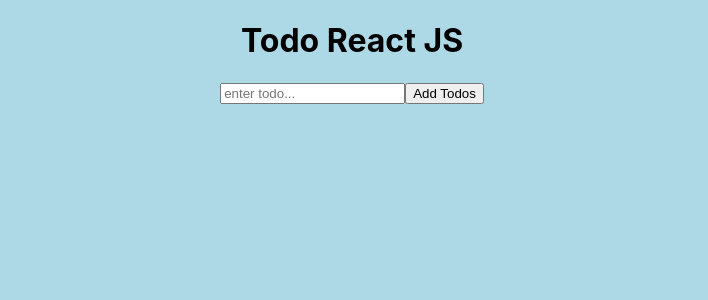
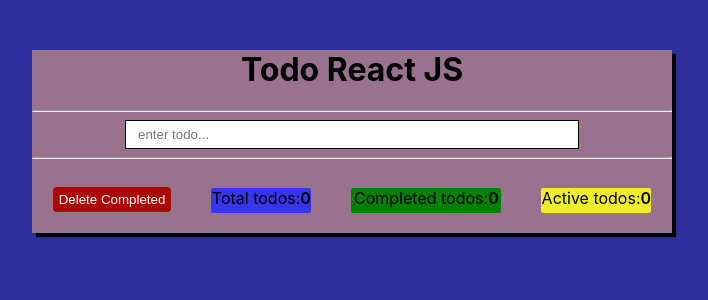
Before and after one commit to AdarshKhare29/Todo-react-app, a React (Create React App) app: page / in a window 1280 px wide. Shown: the top 300 px of the page, without its empty margins (288-996 px from the left). Built offline with nearby package versions, Linux system fonts and the light colour scheme.

Commit message:
added css

```diff
--- a/package.json
+++ b/package.json
@@ -6,6 +6,7 @@
     "@testing-library/jest-dom": "^5.11.4",
     "@testing-library/react": "^11.1.0",
     "@testing-library/user-event": "^12.1.10",
+    "font-awesome": "^4.7.0",
     "react": "^17.0.2",
     "react-dom": "^17.0.2",
     "react-scripts": "4.0.3",
--- a/src/App.js
+++ b/src/App.js
@@ -55,7 +55,7 @@ function App() {
   }
 
   return (
-    <div className="App">
+    <div className="todo-form">
       <Header />
       <TodoForm addTask={addTask} />
       <TodoList todoList={todoList} handleToggle={handleToggle} handleFilter={handleFilter} deleteTodo={deleteTodo} completedTodo={completedTodo} />
--- a/src/component/TodoForm.js
+++ b/src/component/TodoForm.js
@@ -11,9 +11,11 @@ const TodoForm = ({ addTask }) => {
     }
     return (
         <>
-            <form onSubmit={handleSubmit} className="todo-form">
-                <input type="text" value={value} onChange={e => setValue(e.target.value)} placeholder="enter todo..." />
-                <button>Add Todos</button>
+            <form onSubmit={handleSubmit}>
+                <hr className="hr" />
+                <input type="text" value={value} onChange={e => setValue(e.target.value)} placeholder="enter todo..." className="todo-input" />
+                {/* <button>Add Todos</button> */}
+                <hr className="hr" />
             </form>
 
         </>
--- a/src/component/TodoList.js
+++ b/src/component/TodoList.js
@@ -4,10 +4,10 @@
 const TodoList = ({ todoList, handleToggle, handleFilter, deleteTodo, completedTodo }) => {
     // console.log('todolist', todoList)
     let active;
-    const handleToDoDelete = () => {
-        handleFilter()
-        // setCompleted(0)
-    }
+    // const handleToDoDelete = () => {
+    //     handleFilter()
+    //     // setCompleted(0)
+    // }
 
     const handleClick = (e) => {
         handleToggle(e.currentTarget.id)
@@ -31,17 +31,17 @@ const TodoList = ({ todoList, handleToggle, handleFilter, deleteTodo, completedT
     }
 
     const renderButton = () => {
-        if (todoList.length > 0) {
-            return (
-                <>
-                    <button style={{ margin: '20px' }}
-                        onClick={handleToDoDelete}>Delete Completed </button>
-                    <button style={{ margin: '20px' }}>Total todos:{todoList.length}</button>
-                    <button style={{ margin: '20px' }} >Completed todos:{renderComplete()}</button>
-                    <button style={{ margin: '20px' }}>Active todos:{renderActive()}</button>
-                </>
-            )
-        }
+        // if (todoList.length > 0) {
+        return (
+            <div>
+                <button style={{ margin: '20px' }}
+                    onClick={handleFilter} className="delete-btn">Delete Completed </button>
+                <p style={{ margin: '20px' }} className="btn back-blue">Total todos:<span>{todoList.length}</span></p>
+                <p style={{ margin: '20px' }} className="btn back-green">Completed todos:<span>{renderComplete()}</span></p>
+                <p style={{ margin: '20px' }} className="btn back-yellow">Active todos:<span>{renderActive()}</span></p>
+            </div>
+        )
+        // }
     }
     return (<>
         <div>
@@ -61,7 +61,7 @@ const TodoList = ({ todoList, handleToggle, handleFilter, deleteTodo, completedT
                             <input type="checkbox" />
                             <span className="todo-name">{todo.task}</span>
                         </div>
-                        <button id={todo.id} onClick={handleDelete}>-</button>
+                        <button id={todo.id} onClick={handleDelete} className="fa fa-minus fa-trash-alt"></button>
                     </div>
                 );
             })}
--- a/src/index.css
+++ b/src/index.css
@@ -5,7 +5,7 @@ body {
     sans-serif;
   -webkit-font-smoothing: antialiased;
   -moz-osx-font-smoothing: grayscale;
-  background-color: lightblue;
+  background-color:#2f2fa2;
 }
 
 code {
@@ -17,7 +17,10 @@ code {
 }
 .strike {
   text-decoration: line-through;
+  color: lightgray;
+
 }
+
 /* .todo-id,.todo-name{
   size:10px;
   margin: 5px;
@@ -46,3 +49,59 @@ code {
   margin-top: 50px;
   margin-left: 500px;
 } */
+.todo-form{
+  background-color: #99738e;
+  text-align: center;
+  width: 50%;
+  margin-left: 25%;
+  margin-top: 50px;
+  box-shadow: 4px 4px 1px;
+}
+.todo-input{
+  width: 70%;
+  height: 25px;
+  border: 1px solid black;
+}
+::placeholder{
+  padding-left: 10px;
+}
+hr .hr{
+    border-top: 1px solid red;
+}
+.delete-btn{
+  background-color: #ac0707;
+  color: white;
+  border: none;
+  border-radius: 4px;
+  cursor: pointer;
+  height: 25px;
+}
+.btn{
+  border: none;
+  height: 25px;
+  display: inline-block;;
+  border-radius: 2px;
+}
+.back-green{
+  background-color: green;
+  width: 150px;
+}
+.back-blue{
+  background-color: rgb(54, 54, 240);
+  width: 100px;
+}
+.back-yellow{
+  background-color: rgb(238, 238, 45);
+  width: 110px;
+}
+span{
+  /* font-size: 18px; */
+  font-weight: 600;
+}
+.todos-data{
+  margin: 5px;
+}
+.todo-name{
+  font-size: 20px;
+  margin: 10px;
+}
--- a/src/index.js
+++ b/src/index.js
@@ -3,7 +3,7 @@ import ReactDOM from 'react-dom';
 import './index.css';
 import App from './App';
 import reportWebVitals from './reportWebVitals';
-
+import 'font-awesome/css/font-awesome.min.css';
 ReactDOM.render(
   <React.StrictMode>
     <App />
```
Also changed, not shown: 1 other file (tests, documents, lock files or other folders).
